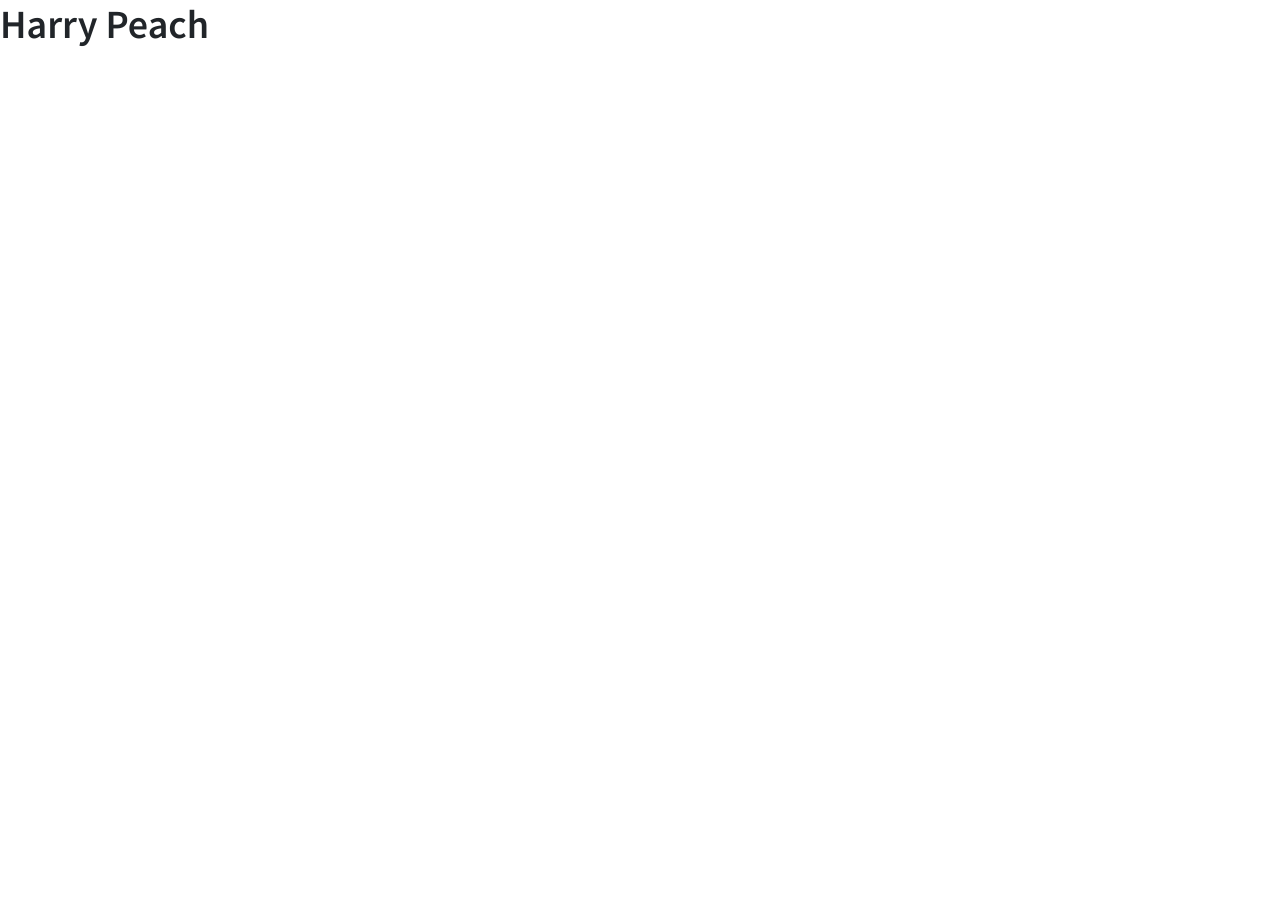
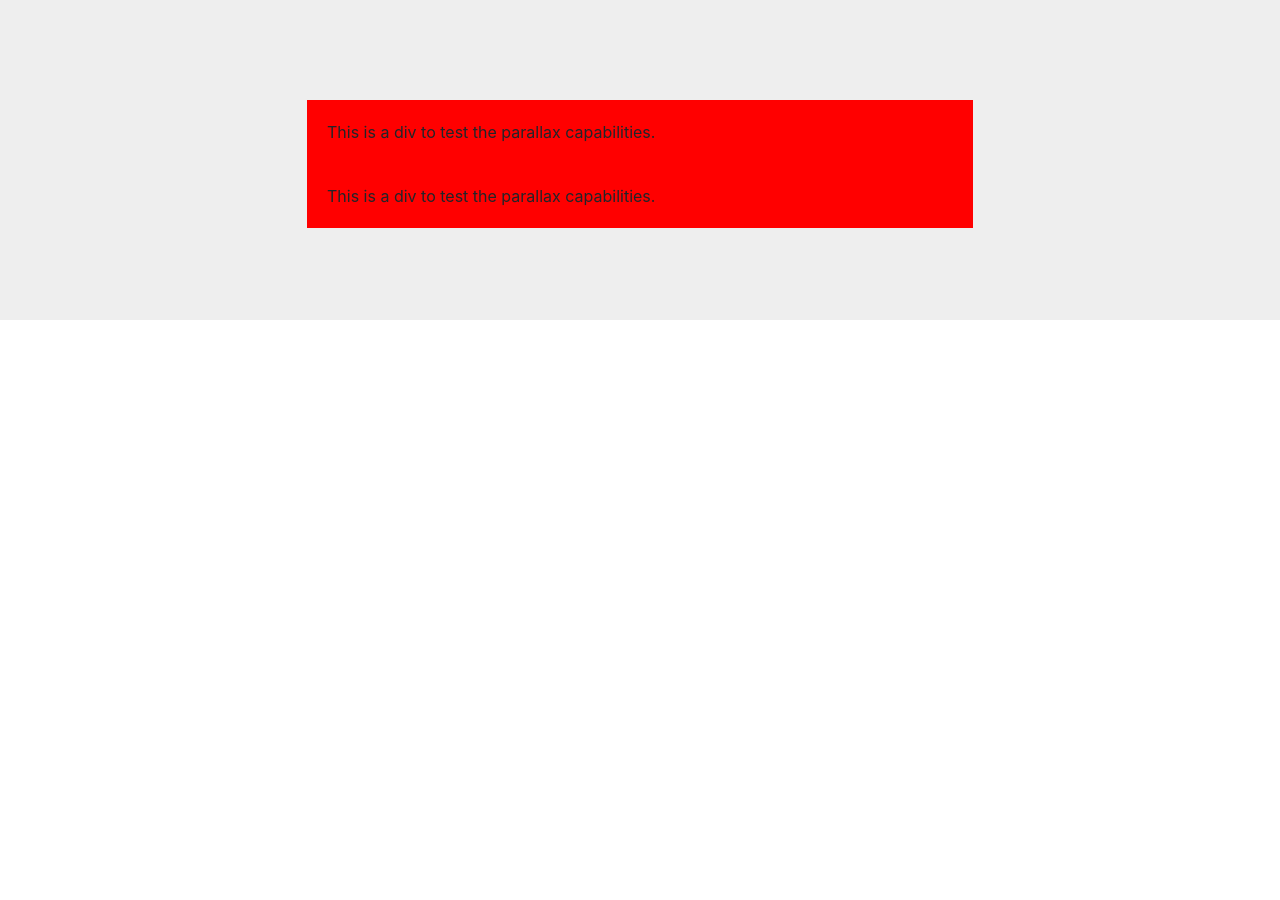
Before and after one commit to HarryPeach/harrypeach.co.uk, a PHP site: page / in a window 1280 px wide. Before the commit the page is almost empty. Before the commit the page ends 46 px from the top, so only its background shows below. Run offline with PHP 8.4, Linux system fonts and the light colour scheme.

Commit message:
Parallax sample functional

```diff
--- a/assets/css/core.css
+++ b/assets/css/core.css
@@ -1,3 +1,33 @@
-html, body {
+/* Elements */
+html, body{
+    padding: 0;
+    height: 100%;
+    width: 100%;
+}
+
+/* Classes */
+.background{
+    background: #eee;
+    width: 100%;
+    min-height: 40%;
+    position: absolute;
+    top: 0;
+}
+
+.container {
+    margin-top: 100px;
+}
+
+.section{
+    padding: 20px;
+    min-width: 330px;
+    max-width: 60%;
+    margin-left: auto;
+    margin-right: auto;
+}
+
+/* IDs */
+#title {
     font-family: 'Source Sans Pro', sans-serif;
 }
+/* Misc */
--- a/index.html
+++ b/index.html
@@ -13,7 +13,26 @@
 <link href="assets/css/core.css" rel="stylesheet">
 
 <!-- JS -->
+<script src="assets/js/rellax.min.js" type="text/javascript"></script>
+
 
 <!-- Body -->
+<div class="background rellax">
+    &nbsp;
+</div>
 
-<h1>Harry Peach</h1>
+<div class="container">
+    <div class="section rellax" data-rellax-speed="3" data-rellax-zindex="1" style="background: red;">
+            This is a div to test the parallax capabilities.
+    </div>
+
+    <div class="section rellax" data-rellax-speed="3" data-rellax-zindex="1" style="background: red;">
+        This is a div to test the parallax capabilities.
+    </div>
+</div>
+
+<!-- Initialize Rellax -->
+<script>
+    // Accepts any class name
+    var rellax = new Rellax('.rellax');
+</script>
```
